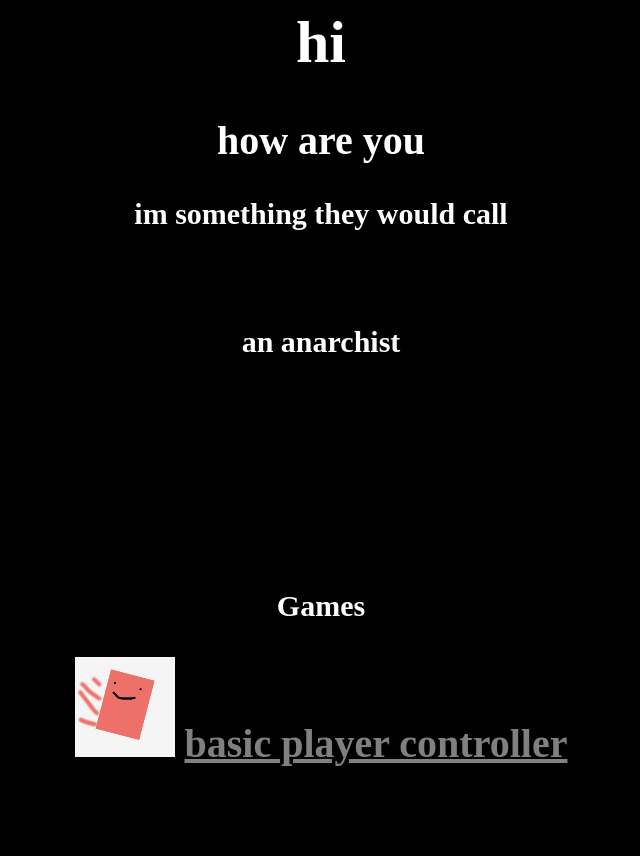
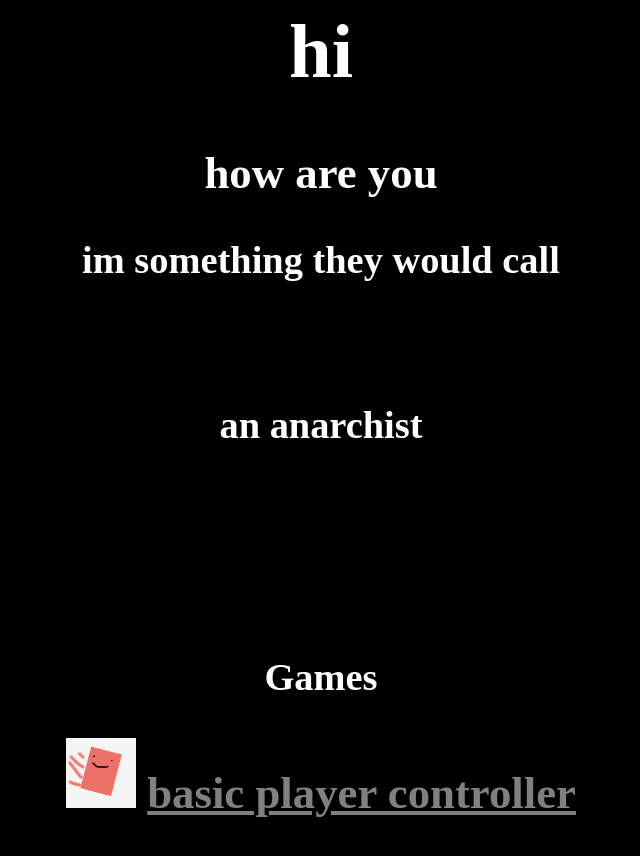
Before and after one commit to beanniee/website, a plain HTML site: page index.html in a window 1280 px wide. Shown: the whole page, without its empty margins (319-959 px from the left). Before the commit the page ends 800 px from the top, so only its background shows below. Drawn offline with Linux system fonts and the light colour scheme.

Commit message:
Add files via upload

```diff
--- a/index.html
+++ b/index.html
@@ -12,11 +12,11 @@
 <br>
 <br>
 <br>
-<br>
-<br>
 
 <h3>Games<h3>
 <h2>
-    <img src = pcon.jpg></img>
+    <img src = pcon.jpg
+         width = 70vw
+         height = 70vw</img>
 <a href = basicplayer.html>basic player controller<a>
 <h2>
--- a/style.css
+++ b/style.css
@@ -11,11 +11,11 @@ h1 {
 }
 
 h1 {
-  font-size: 60px;
+  font-size: 6vw
 }
 
 h2 {
-  font-size: 40px;
+  font-size: 3.5vw
 }
 
 h2 {
@@ -23,7 +23,7 @@ h2 {
 }
 
 h3 {
-  font-size: 30px;
+  font-size: 3vw
 }
 
 h3 {
@@ -31,7 +31,7 @@ h3 {
 }
 
 p {
-  font-size: 20;
+  font-size: 2vw
 }
 
 p {
```
